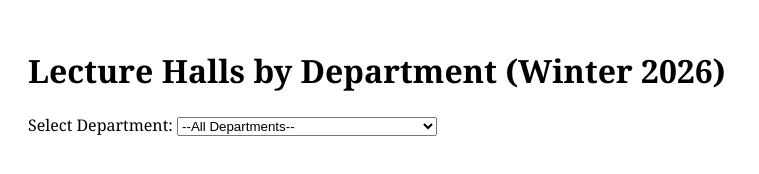
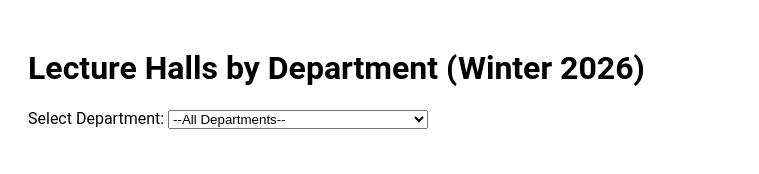
Before and after one commit to henrding/dailynexus, a plain HTML site: page index.html in a window 1280 px wide. Shown: the whole page, without its empty margins (0-759 px from the left). Drawn offline with Linux system fonts and the light colour scheme; a script that the page names is missing.

Commit message:
Update index.html

```diff
--- a/index.html
+++ b/index.html
@@ -5,7 +5,7 @@
 <meta name="viewport" content="width=device-width, initial-scale=1.0">
 <title>Lecture Halls by Department (Winter 2026)</title>
 <style>
-  body { font-family: Georgia, sans-serif; padding: 20px; }
+  body { font-family: Roboto, sans-serif; padding: 20px; }
   #chart-container > div { display: none; margin-top: 20px; }
 </style>
 </head>
```
